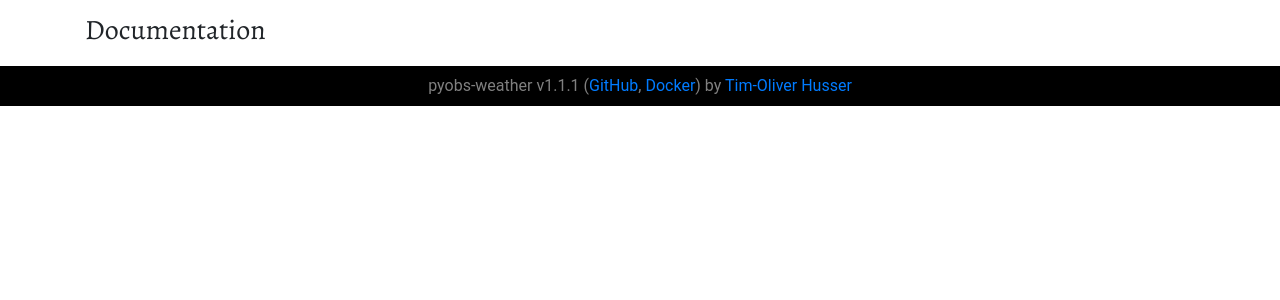
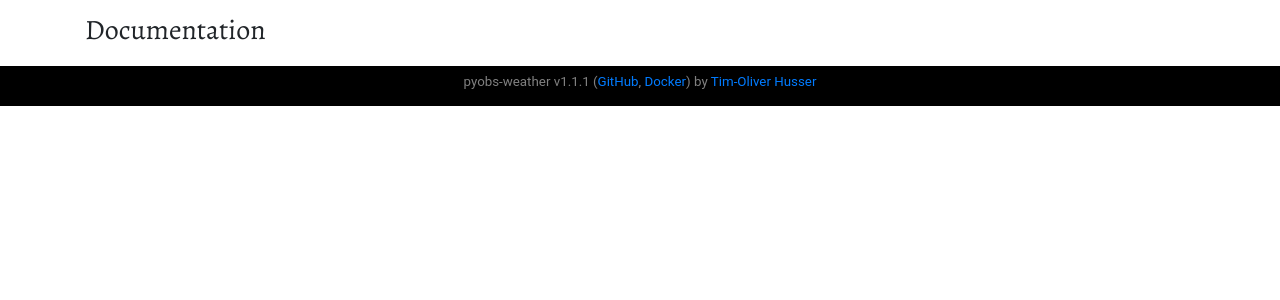
Before and after one commit to pyobs/pyobs-weather, a Django app: page /docs/ in a window 1280 px wide. Shown: the part 56-356 px from the top of the page. Run offline with Django 3.2, Linux system fonts and the light colour scheme; parts of the project's set-up code (start-up, migrations or seed data) failed here and were passed over; some libraries are stand-ins or nearby versions; some web fonts are replaced.

Commit message:
made footer text smaller and added Docker link

```diff
--- a/pyobs_weather/frontend/static/frontend/css/styles.css
+++ b/pyobs_weather/frontend/static/frontend/css/styles.css
@@ -112,5 +112,6 @@ footer {
     margin-top: -40px; /* negative value of footer height */
     height: 40px;
     clear: both;
-    padding-top: 0.5em
+    padding-top: 0.5em;
+    font-size: smaller;
 }
```
